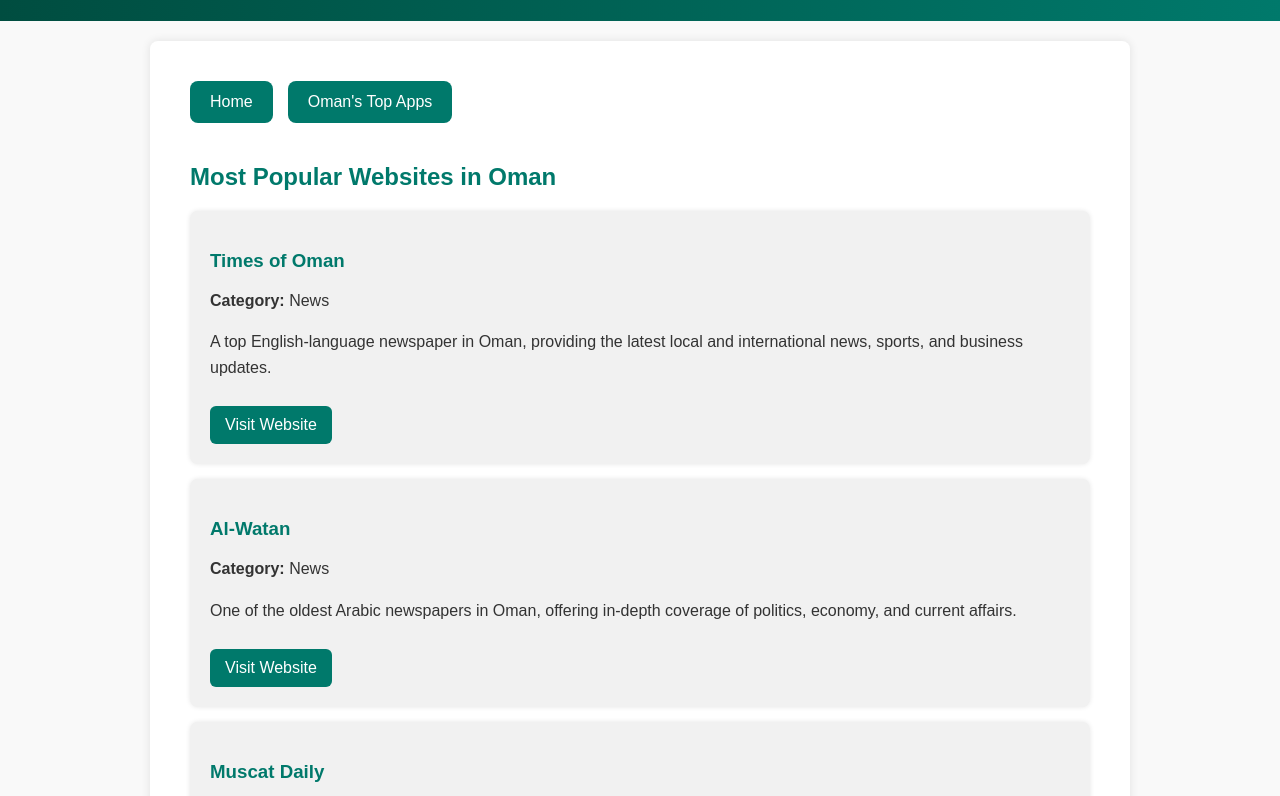
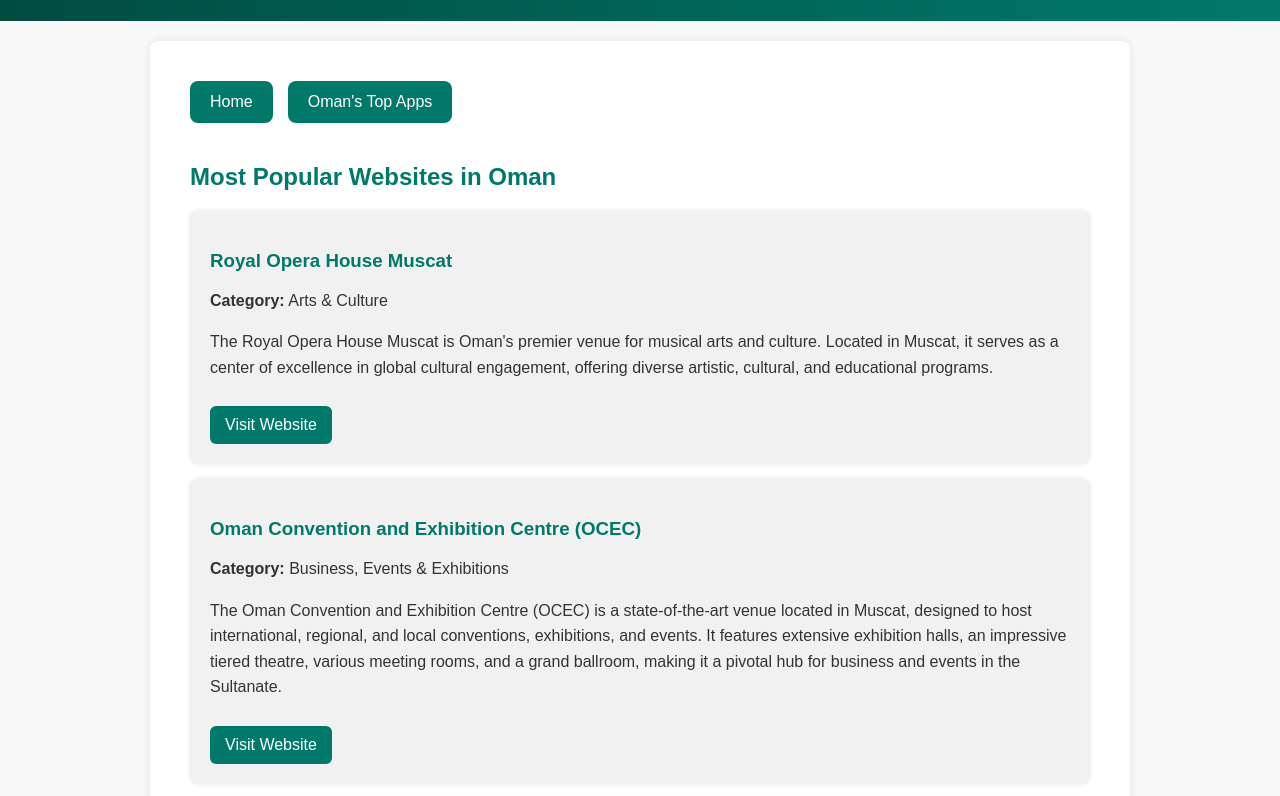
Before and after one commit to discoveroman/discoveroman, a plain HTML site: page oman-top-websites.html in a window 1280 px wide. Shown: the part 99-895 px from the top of the page. Drawn offline with Linux system fonts and the light colour scheme.

Commit message:
added 2 enteries to the list of top apps and websits

```diff
--- a/oman-top-websites.html
+++ b/oman-top-websites.html
@@ -26,6 +26,22 @@
     </div>
     <h2>Most Popular Websites in Oman</h2>
     <ul class="app-list">
+        <li>
+            <div class="app-info">
+                <h3>Royal Opera House Muscat</h3>
+                <p><strong>Category:</strong> Arts & Culture</p>
+                <p>The Royal Opera House Muscat is Oman's premier venue for musical arts and culture. Located in Muscat, it serves as a center of excellence in global cultural engagement, offering diverse artistic, cultural, and educational programs.</p>
+                <a href="https://rohmuscat.org.om/" target="_blank">Visit Website</a>
+            </div>
+        </li>
+        <li>
+            <div class="app-info">
+                <h3>Oman Convention and Exhibition Centre (OCEC)</h3>
+                <p><strong>Category:</strong> Business, Events & Exhibitions</p>
+                <p>The Oman Convention and Exhibition Centre (OCEC) is a state-of-the-art venue located in Muscat, designed to host international, regional, and local conventions, exhibitions, and events. It features extensive exhibition halls, an impressive tiered theatre, various meeting rooms, and a grand ballroom, making it a pivotal hub for business and events in the Sultanate.</p>
+                <a href="https://www.ocec.om/" target="_blank">Visit Website</a>
+            </div>
+        </li>
         <li>
             <div class="app-info">
                 <h3>Times of Oman</h3>
@@ -82,14 +98,6 @@
                 <a href="https://bima.om/" target="_blank">Visit Website</a>
             </div>
         </li>
-        <li>
-            <div class="app-info">
-                <h3>Royal Opera House Muscat</h3>
-                <p><strong>Category:</strong> Arts & Culture</p>
-                <p>The Royal Opera House Muscat is Oman's premier venue for musical arts and culture. Located in Muscat, it serves as a center of excellence in global cultural engagement, offering diverse artistic, cultural, and educational programs.</p>
-                <a href="https://rohmuscat.org.om/" target="_blank">Visit Website</a>
-            </div>
-        </li>
     </ul>
 </section>
 
```
Also changed, not shown: oman-top-apps.html (+6 -0 lines).
